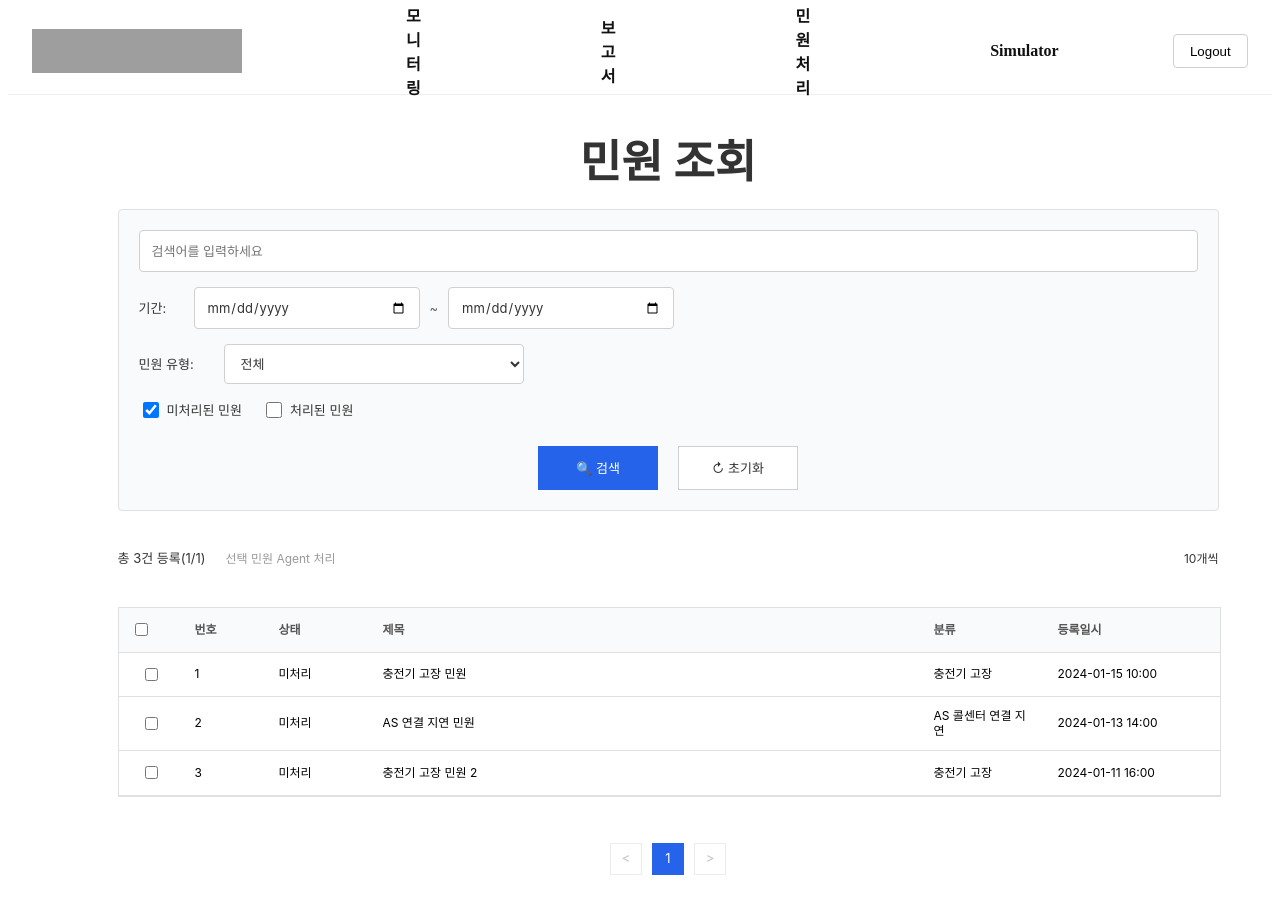
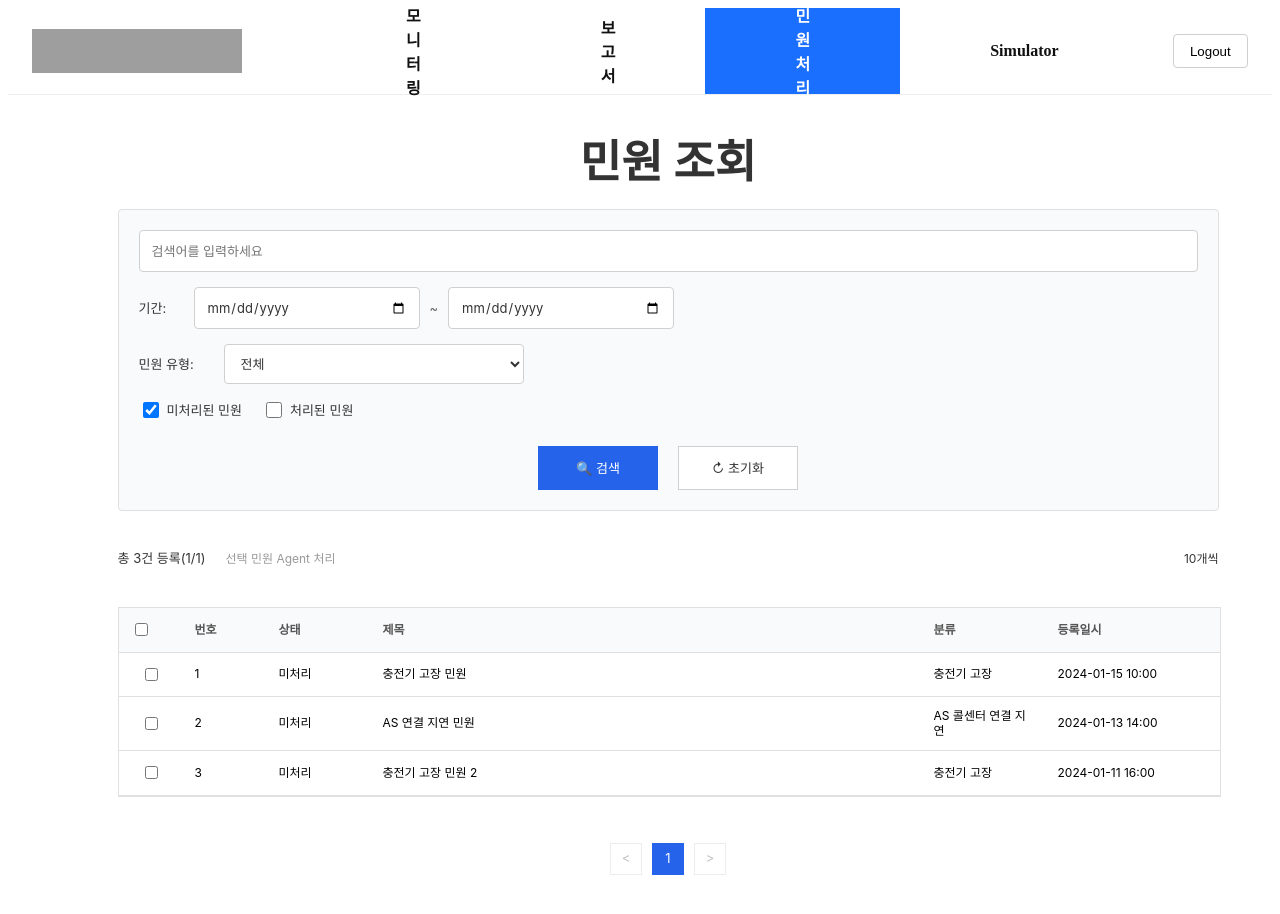
Before and after one commit to ChaeyunKoo/ev-charger-ops-platform, a Next.js app in the folder nextjs/: page /pages/ComplaintList in a window 1280 px wide. Shown: the top 914 px of the page. Built offline with nearby package versions, Linux system fonts and the light colour scheme; grey boxes are pictures that could not be loaded.

Commit message:
민원처리 href, active 조건 등 수정

```diff
--- a/nextjs/src/components/Header.jsx
+++ b/nextjs/src/components/Header.jsx
@@ -7,13 +7,19 @@ import { usePathname } from "next/navigation";
 const NAV = [
     { label: "모니터링", href: "/pages/monitoring" },
     { label: "보고서", href: "/pages/report" },
-    { label: "민원처리", href: "/pages/complaints" },
+    { label: "민원처리", href: "/pages/Complaint" },
     { label: "Simulator", href: "/pages/simulator" },
 ];
 
 export default function Header() {
     const pathname = usePathname();
-    const isActive = (href) => pathname === href || pathname?.startsWith(href + "/");
+
+    // 수정된 로직: 현재 주소가 메뉴의 href로 시작하는지 확인
+    const isActive = (href) => {
+        if (!pathname) return false;
+        // 주소창이 '/pages/Complaint'로 시작하면 무조건 파란색!(ComplaintList, ComplaintDetail일 경우 둘 다 헤더의 '민원 처리'로 선택됨)
+        return pathname.startsWith(href);
+    };
 
     const HEADER_H = 86;
 
```
